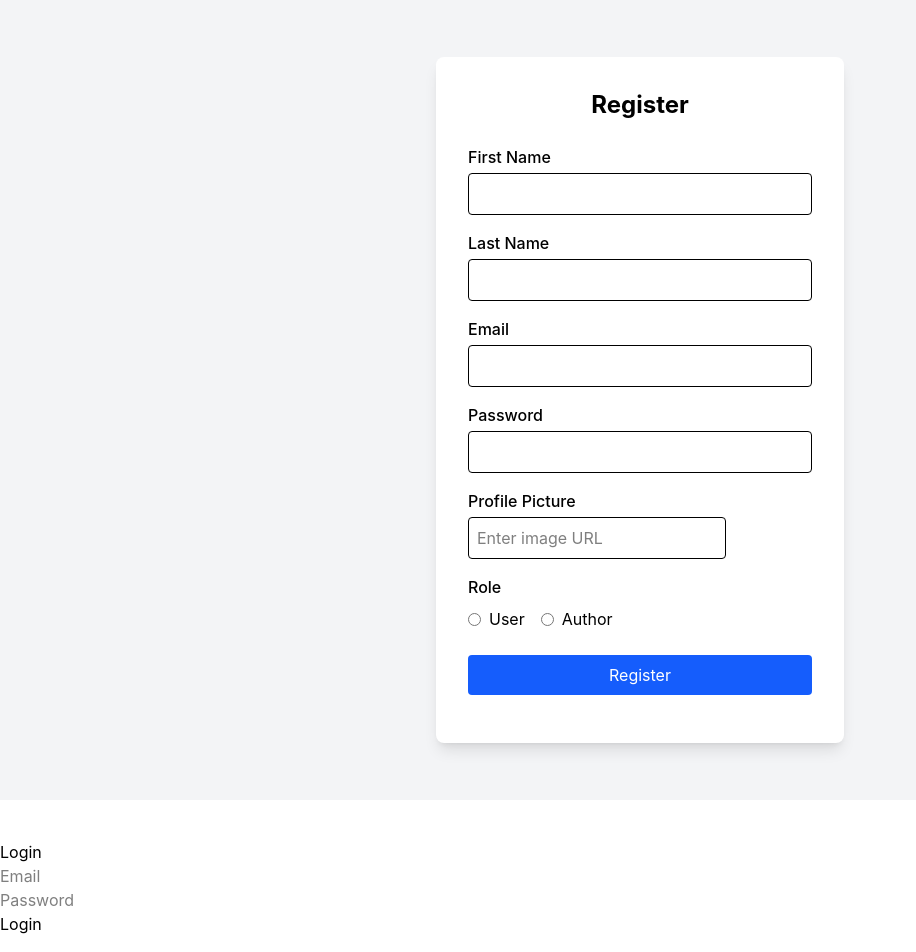
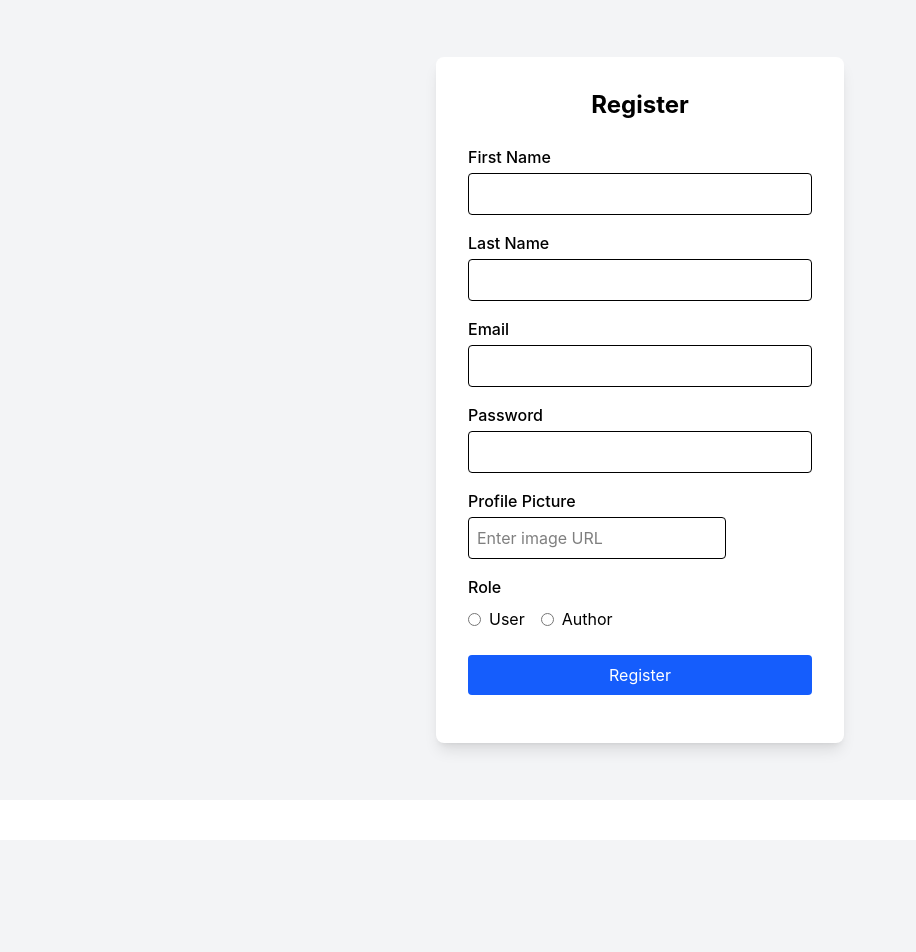
Before and after one commit to shriija/task-managerr, a React (Vite) app in the folder client/: page /register in a window 1280 px wide. Shown: the top 952 px of the page, without its empty margins (0-916 px from the left). Built offline with nearby package versions, Linux system fonts and the light colour scheme.

Commit message:
updated login

```diff
--- a/client/src/pages/Loginpage.jsx
+++ b/client/src/pages/Loginpage.jsx
@@ -9,20 +9,20 @@ function Loginpage() {
   }
 
   return(
-    <div className=" mt-10">
-      <form onSubmit={handleSubmit(onUserLogin)} className="">
+    <div className="min-h-screen flex items-center justify-center bg-gray-100 mt-10">
+      <form onSubmit={handleSubmit(onUserLogin)} className="bg-white shadow-lg rounded-lg p-8 w-100">
 
-        <h2 className="">Login</h2>
+        <h2 className="text-2xl font-bold mb-6 text-center">Login</h2>
 
-        <div className="">
-          <input type="email" placeholder="Email" {...register("email",{required:true})} className=""/>
+        <div className="mb-4">
+          <input type="email" placeholder="Email" {...register("email",{required:true})} className="w-full border rounded p-2 mb-2"/>
         </div>
 
         <div className="">
-          <input type="password" placeholder="Password" {...register("password",{required:true})} className=""/>
+          <input type="password" placeholder="Password" {...register("password",{required:true})} className="w-full border rounded p-2 mb-4"/>
         </div>
 
-        <button className="">Login</button>
+        <button className="w-full mb-4 bg-blue-600 text-white p-2 rounded hover:bg-blue-700">Login</button>
       </form>
     </div>
   )
```
